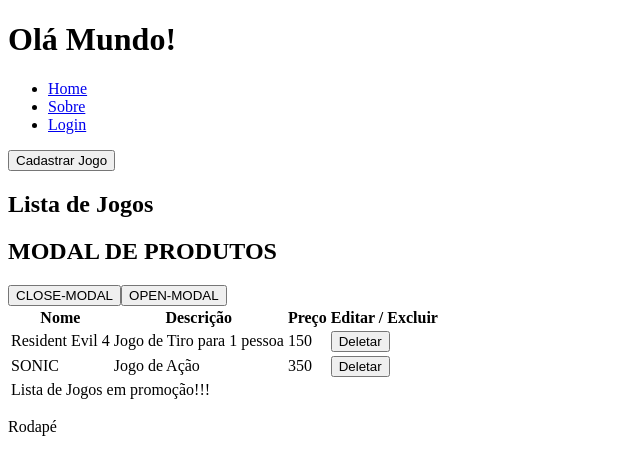
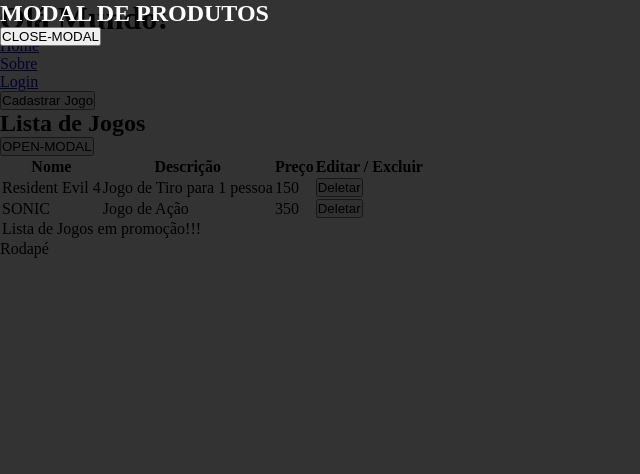
Before and after one commit to Neveszera/front-app-react, a React (Vite) app: page /produtos in a window 1280 px wide. Both pictures are taken after a click on the button "OPEN-MODAL". Shown: the top 474 px of the page, without its empty margins (0-640 px from the left). Built offline with nearby package versions, Linux system fonts and the light colour scheme; data requests are answered from the project's data file.

Commit message:
EstilizaçÃo do Modal + reset no App.

```diff
--- a/src/App.jsx
+++ b/src/App.jsx
@@ -1,6 +1,7 @@
 import { Outlet } from "react-router-dom";
 import Nav from './components/Nav'
 import Footer from './components/Footer'
+import styles from "./css/App.module.css";
 
 export default function App()  {
   return (
--- a/src/components/ModalActions.jsx
+++ b/src/components/ModalActions.jsx
@@ -1,9 +1,13 @@
+import styles from "../css/ModalActions.module.css";
+
 export default function ModalActions(props) {
   if (props.open) {
     return (
       <>
+        <div className={styles.container}>
           <h1>MODAL DE PRODUTOS</h1>
-          <button onClick={()=> props.setOpen(false)}>CLOSE-MODAL</button>
+          <button onClick={() => props.setOpen(false)}>CLOSE-MODAL</button>
+        </div>
       </>
     );
   }
--- /dev/null
+++ b/src/css/App.module.css
@@ -0,0 +1,5 @@
+*{
+    margin:0;
+    padding: 0;
+    box-sizing: border-box;
+}
--- /dev/null
+++ b/src/css/ModalActions.module.css
@@ -0,0 +1,8 @@
+.container{
+    background-color: rgba(0,0,0,0.8);
+    width: 100%;
+    height: 100%;
+    position: fixed;
+    top:0;
+    color: #fff;
+}
```
Lines whose indentation alone changed are shown as unchanged.
